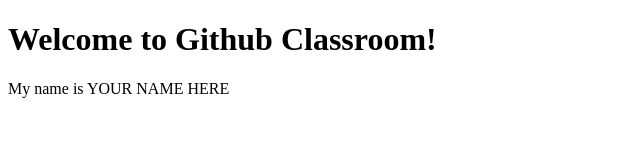
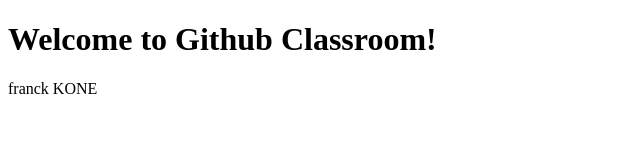
Before and after one commit to KenzieAcademy-Students/se-q1-github-classroom-intro-franck-Kone, a plain HTML site: page index.html in a window 1280 px wide. Shown: the whole page, without its empty margins (0-640 px from the left). Drawn offline with Linux system fonts and the light colour scheme.

Commit message:
Adding my name

```diff
--- a/index.html
+++ b/index.html
@@ -21,7 +21,7 @@
 
   <body>
     <h1>Welcome to Github Classroom!</h1>
-    <div>My name is YOUR NAME HERE</div>
+    <div>franck KONE</div>
     <!-- Your html here -->
   </body>
 </html>
```
